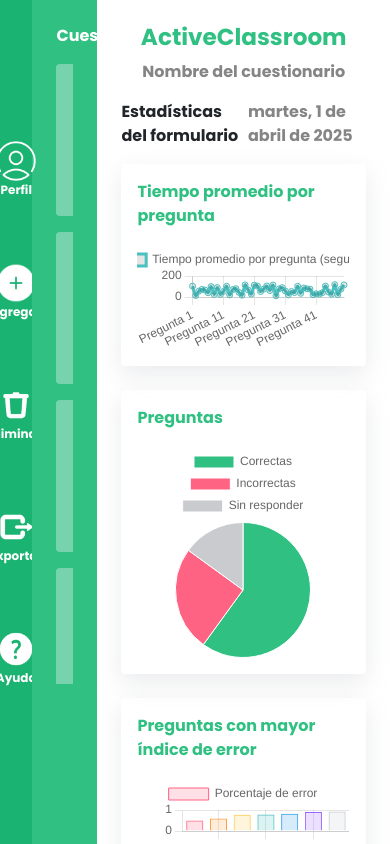
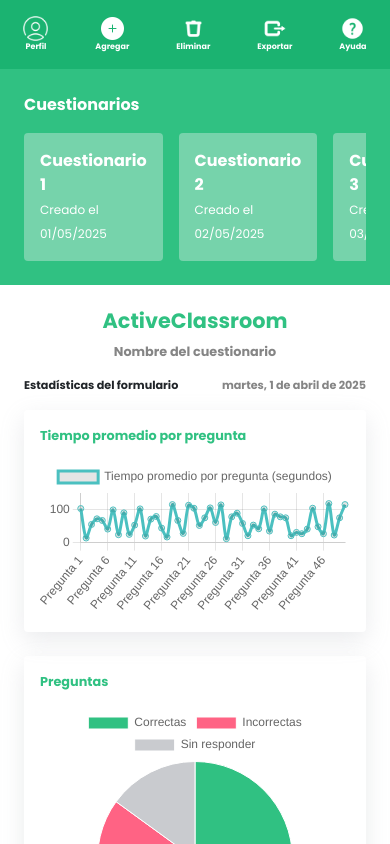
Before and after one commit to rahfflesia/active-classroom, a React (Vite) app: page /graficas in a window 390 px wide. Shown: the top 844 px of the page. Built offline with nearby package versions, Linux system fonts and the light colour scheme.

Commit message:
pantalla principal profesor responsive, también agregué un componente de carga

```diff
--- a/src/App.jsx
+++ b/src/App.jsx
@@ -8,6 +8,7 @@
 import ResponderCuestionario from "./UI/ResponderCuestionario/ResponderCuestionario.jsx";
 import Leaderboard from "./UI/Leaderboard/Leaderboard.jsx";
 import Graficas from "./UI/Graficas/Graficas.jsx";
+import ComponenteCarga from "./UI/ComponenteCarga/ComponenteCarga.jsx";
 
 function App() {
   return (
@@ -25,6 +26,7 @@
         />
         <Route path="/leaderboard" element={<Leaderboard />} />
         <Route path="/graficas" element={<Graficas />} />
+        <Route path="/carga" element={<ComponenteCarga />} />
       </Routes>
     </Router>
   );
--- /dev/null
+++ b/src/UI/ComponenteCarga/ComponenteCarga.css
@@ -0,0 +1,16 @@
+dialog {
+  border: none;
+}
+
+.dialog-carga {
+  border-top: 8px solid rgb(51, 189, 129);
+  margin: 0 auto;
+  top: 30%;
+}
+
+@media only screen and (max-width: 500px) {
+  .contenedor-spinners > * {
+    width: 20px;
+    height: 20px;
+  }
+}
--- /dev/null
+++ b/src/UI/ComponenteCarga/ComponenteCarga.jsx
@@ -0,0 +1,42 @@
+import React, { forwardRef } from "react";
+import "./componentecarga.css";
+import "bootstrap/dist/css/bootstrap.min.css";
+
+const ComponenteCarga = forwardRef(({ tituloAMostrar }, ref) => {
+  return (
+    <dialog ref={ref} className="p-4 circular dialog-carga gray-border-bottom">
+      <h3 className="titulo-carga verde bold-span text-left">
+        {tituloAMostrar}
+      </h3>
+      <p className="gray-text bold-span">Espera un momento...</p>
+      <div className="growing-spinners d-flex justify-content-between gap-2 contenedor-spinners">
+        <div className="spinner-grow text-primary" role="status">
+          <span className="visually-hidden">Cargando...</span>
+        </div>
+        <div className="spinner-grow text-secondary" role="status">
+          <span className="visually-hidden">Cargando...</span>
+        </div>
+        <div className="spinner-grow text-success" role="status">
+          <span className="visually-hidden">Cargando...</span>
+        </div>
+        <div className="spinner-grow text-danger" role="status">
+          <span className="visually-hidden">Cargando...</span>
+        </div>
+        <div className="spinner-grow text-warning" role="status">
+          <span className="visually-hidden">Cargando...</span>
+        </div>
+        <div className="spinner-grow text-info" role="status">
+          <span className="visually-hidden">Cargando...</span>
+        </div>
+        <div className="spinner-grow text-light" role="status">
+          <span className="visually-hidden">Cargando...</span>
+        </div>
+        <div className="spinner-grow text-dark" role="status">
+          <span className="visually-hidden">Cargando...</span>
+        </div>
+      </div>
+    </dialog>
+  );
+});
+
+export default ComponenteCarga;
--- a/src/UI/Graficas/Graficas.jsx
+++ b/src/UI/Graficas/Graficas.jsx
@@ -255,10 +255,11 @@
 
   return (
     <>
-      <div className="raiz-dashboard-graficas">
+      <div className="raiz-dashboard-grafica">
         <dialog
-          className="dialog-exportar dialog-codigo-clase circular p-4"
+          className="dialog-exportar centrar-dialog circular p-4"
           ref={dialogRef}
+          style={{ margin: "0 auto", top: "22%" }}
         >
           <p className="verde bold-span text-left">Menú de exportación</p>
           <div className="d-flex flex-column gap-3">
@@ -280,7 +281,7 @@
               <select name="" id="" className="gray-text select-cuestionario">
                 <option value="pdf">PDF</option>
                 <option value="csv">CSV</option>
-                <option value="XLSX">XLSX</option>
+                <option value="xlsx">XLSX</option>
               </select>
             </div>
             <div className="botones-exportar d-flex gap-2">
@@ -297,8 +298,9 @@
           </div>
         </dialog>
         <dialog
-          className="dialog-exportar dialog-codigo-clase circular p-4"
+          className="dialog-exportar circular p-4"
           ref={dialogEliminar}
+          style={{ margin: "0 auto", top: "30%" }}
         >
           <p className="verde bold-span text-left">Eliminar cuestionario</p>
           <div className="d-flex flex-column gap-3">
@@ -327,8 +329,9 @@
           </div>
         </dialog>
         <dialog
-          className="dialog-exportar dialog-codigo-clase circular p-4"
+          className="dialog-exportar centrar-dialog circular p-4"
           ref={dialogAyuda}
+          style={{ margin: "0 auto", top: "11%" }}
         >
           <p className="verde bold-span text-left m-0">Sección de ayuda</p>
           <span className="bold-span gray-text mb-3">
@@ -374,11 +377,11 @@
             </button>
           </div>
         </dialog>
-        <div className="container-fluid p-0">
+        <div className="container-fluid p-0 cont">
           <div className="row raiz-cuestionarios-estadisticas m-0">
-            <div className="col-1 p-2 barra-lateral d-flex flex-column justify-content-center align-items-center shadow">
+            <div className="col-lg-1 p-2 barra-lateral d-flex flex-column justify-content-center align-items-center shadow">
               <div className="contenedor-iconos d-flex flex-column align-items-center gap-5">
-                <div className="d-flex flex-column justify-content-center align-items-center icono-barra-lateral foto-perfil">
+                <div className="d-flex flex-column justify-content-center align-items-center icono-barra-lateral foto-perfil contenedor-icono-interno">
                   <img
                     src={iconoPerfil}
                     alt="icono-perfil"
@@ -410,7 +413,7 @@
                     </div>
                   )}
                 </div>
-                <div className="d-flex flex-column justify-content-center align-items-center">
+                <div className="d-flex flex-column justify-content-center align-items-center contenedor-icono-interno">
                   <img
                     src={iconoAgregar}
                     alt="icono-agregar"
@@ -423,7 +426,7 @@
                     Agregar
                   </p>
                 </div>
-                <div className="d-flex justify-content-center align-items-center flex-column">
+                <div className="d-flex justify-content-center align-items-center flex-column contenedor-icono-interno">
                   <img
                     src={iconoEliminar}
                     alt="icono-eliminar"
@@ -436,7 +439,7 @@
                     Eliminar
                   </p>
                 </div>
-                <div className="d-flex justify-content-center align-items-center flex-column">
+                <div className="d-flex justify-content-center align-items-center flex-column contenedor-icono-interno">
                   <img
                     src={iconoExportar}
                     alt="icono-exportar"
@@ -449,7 +452,7 @@
                     Exportar
                   </p>
                 </div>
-                <div className="d-flex justify-content-center align-items-center flex-column">
+                <div className="d-flex justify-content-center align-items-center flex-column contenedor-icono-interno">
                   <img
                     src={iconoAyuda}
                     alt="icono-ayuda"
@@ -464,7 +467,7 @@
                 </div>
               </div>
             </div>
-            <div className="col-2 seccion-cuestionarios p-4">
+            <div className="col-lg-2 seccion-cuestionarios clase-prueba p-4">
               <p className="white-text bold-span mb-3">Cuestionarios</p>
               <div className="d-flex flex-column gap-3 seccion-cuestionario-interno">
                 <div className="contenedor-cuestionarios">
@@ -517,10 +520,10 @@
                 </div>
               </div>
             </div>
-            <div className="col-9 contenedor-seccion-estadisticas-2 p-0">
+            <div className="col-lg-9 contenedor-seccion-estadisticas-2 p-0">
               <div className="seccion-estadisticas p-4">
                 <div className="seccion-estadisticas-interno">
-                  <div>
+                  <div className="titulos-cuestionario">
                     <h3 className="verde bold-span">ActiveClassroom</h3>
                     <p className="titulo-cuestionario text-center gray-text bold-span">
                       Nombre del cuestionario
@@ -531,7 +534,7 @@
                     <p className="gray-text bold-span">{fechaLocal}</p>
                   </div>
                   <div className="contenedor-graficas row m-0 mb-4 gap-4">
-                    <div className="col-sm sombra-graficas circular p-3">
+                    <div className="col-sm sombra-graficas circular carta-grafica p-3">
                       <p className="verde bold-span text-left p-0">
                         Tiempo promedio por pregunta
                       </p>
@@ -539,7 +542,7 @@
                         <Line data={datosGraficaLinea}></Line>
                       </div>
                     </div>
-                    <div className="col-sm sombra-graficas circular p-3">
+                    <div className="col-sm sombra-graficas circular carta-grafica p-3">
                       <p className="verde bold-span text-left">Preguntas</p>
                       <div className="contenedor-grafica-pie">
                         <Pie data={datosPie} />
@@ -547,7 +550,7 @@
                     </div>
                   </div>
                   <div className="contenedor-graficas row m-0 gap-4">
-                    <div className="col-sm sombra-graficas circular p-3">
+                    <div className="col-sm sombra-graficas circular carta-grafica p-3">
                       <p className="verde bold-span text-left">
                         Preguntas con mayor índice de error
                       </p>
@@ -555,7 +558,7 @@
                         <Bar data={datosErrorPregunta}></Bar>
                       </div>
                     </div>
-                    <div className="col-sm sombra-graficas circular p-3">
+                    <div className="col-sm sombra-graficas carta-grafica circular p-3">
                       <p className="verde bold-span text-left">
                         Relación entre tiempo y puntuación
                       </p>
@@ -563,7 +566,7 @@
                         <Scatter data={datosScatter}></Scatter>
                       </div>
                     </div>
-                    <div className="col-sm sombra-graficas circular p-3">
+                    <div className="col-sm sombra-graficas carta-grafica circular p-3">
                       <p className="verde bold-span text-left">
                         Alumnos con 50% o menos aciertos
                       </p>
--- a/src/UI/Graficas/graficas.css
+++ b/src/UI/Graficas/graficas.css
@@ -5,7 +5,7 @@
   --side-bar-bg: rgb(27, 179, 113);
 }
 
-.raiz-dashboard-graficas,
+.raiz-dashboard-grafica,
 .raiz-cuestionarios-estadisticas {
   max-height: 100vh;
 }
@@ -75,8 +75,6 @@
 
 .info-perfil {
   position: absolute;
-  left: 0;
-  transform: translateX(30%);
   background-color: var(--primary-font-color);
   min-width: 200px;
 }
@@ -96,3 +94,82 @@
 .imagen-perfil {
   border-radius: 100%;
 }
+
+/* Media queries */
+
+@media only screen and (max-width: 992px) {
+  /* Barra lateral en pantallas medianas y pequeñas */
+  .barra-lateral {
+    max-width: 100%;
+    overflow-x: auto;
+    padding: 1rem !important;
+    scrollbar-width: none;
+  }
+
+  .contenedor-iconos {
+    flex-direction: row !important;
+    justify-content: space-around;
+    width: 100%;
+  }
+
+  .contenedor-icono-interno > p {
+    margin: 0 !important;
+    font-size: 0.6rem;
+  }
+
+  .contenedor-icono-interno > img {
+    width: 25px;
+    height: 25px;
+  }
+
+  .raiz-cuestionarios-estadisticas {
+    flex-direction: column;
+  }
+
+  .raiz-cuestionarios-estadisticas,
+  .seccion-estadisticas,
+  .contenedor-seccion-estadisticas-2 {
+    max-height: none !important;
+  }
+
+  .seccion-estadisticas-interno {
+    height: 100%;
+  }
+
+  .seccion-cuestionario-interno {
+    max-width: 100%;
+    overflow-x: auto;
+    scrollbar-width: none;
+    flex-direction: row !important;
+  }
+
+  .titulos-cuestionario p,
+  .carta-grafica p {
+    font-size: 0.8rem;
+  }
+
+  .contenedor-fecha p {
+    font-size: 0.7rem;
+  }
+
+  .titulos-cuestionario h3 {
+    font-size: 1.3rem;
+  }
+}
+
+/* Pantallas pequeñas, el header me dió muchos problemas, gracias bootstrap (sarcasmo) */
+@media only screen and (max-width: 405px) {
+  .contenedor-icono-interno > p {
+    margin: 0 !important;
+    font-size: 0.5rem;
+  }
+
+  .contenedor-icono-interno > img {
+    width: 25px;
+    height: 25px;
+  }
+
+  .contenedor-iconos {
+    gap: 2rem !important;
+  }
+}
--- a/src/UI/LandingPage/Banner.jsx
+++ b/src/UI/LandingPage/Banner.jsx
@@ -2,10 +2,20 @@
 import "bootstrap/dist/css/bootstrap.min.css";
 import "./banner.css";
 import "../LandingPage/video.css";
+import ComponenteCarga from "../ComponenteCarga/ComponenteCarga";
+import { useRef } from "react";
 
 function Banner() {
+  const componenteCarga = useRef(null);
+  const mostrarComponenteCarga = () => {
+    componenteCarga.current.showModal();
+  };
   return (
     <div className="container-fluid py-5">
+      <ComponenteCarga
+        tituloAMostrar={"Accediendo a la sala"}
+        ref={componenteCarga}
+      ></ComponenteCarga>
       <div className="banner container p-0">
         <div className="bg-container container-fluid p-4 p-md-5 text-center">
           <div className="contenido-interno-banner col-lg-8 col-md-10 col-12 mx-auto">
@@ -22,7 +32,10 @@
               que necesitan, cuando la necesitan?
             </p>
             <div className="d-flex flex-column flex-sm-row justify-content-center gap-3 mt-3">
-              <button className="btn primary-color-btn px-4 py-2">
+              <button
+                className="btn primary-color-btn px-4 py-2"
+                onClick={mostrarComponenteCarga}
+              >
                 Pruébalo gratis
               </button>
               <button className="btn transparent-white-btn px-4 py-2">
```
Also changed, not shown: src/generarCodigo/generar.js (+4 -4 lines).
